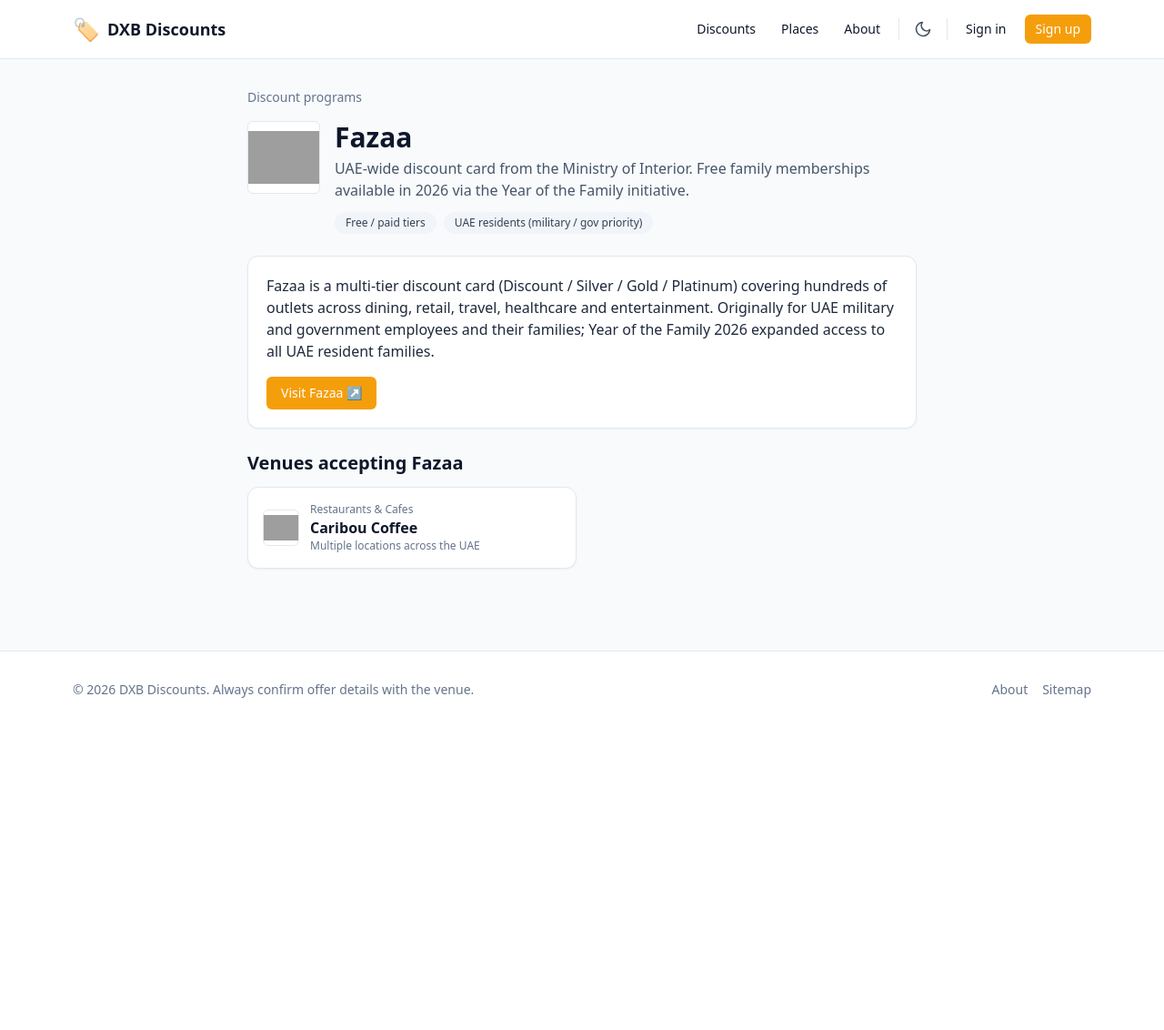
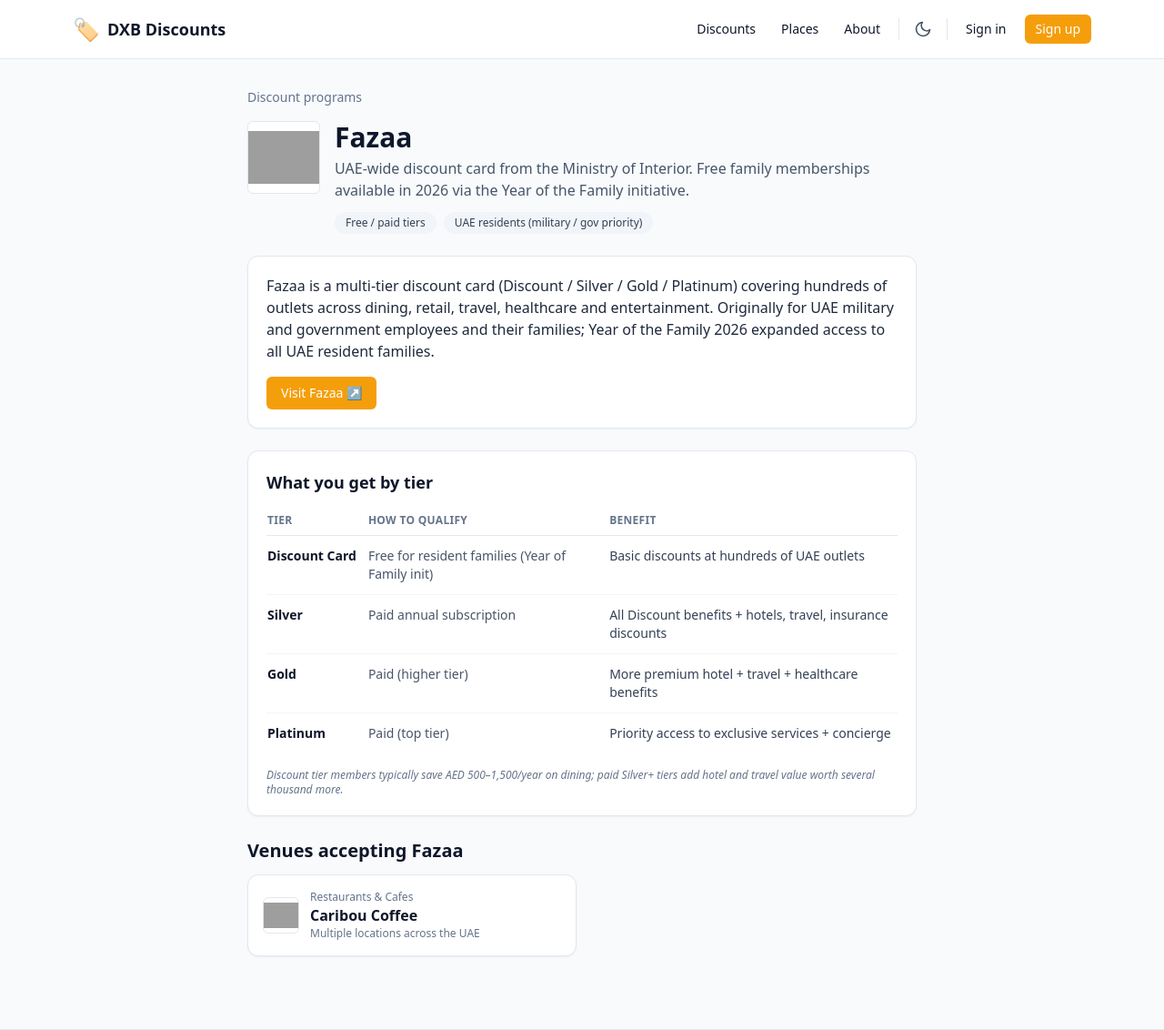
Before and after one commit to scripts-and-tables/dxb-discounts, a Django app: page /discounts/fazaa/ in a window 1280 px wide. Shown: the top 1132 px of the page at 91% size. Before the commit the page ends 767 px from the top, so only its background shows below. Run offline with Django 5.2, Linux system fonts and the light colour scheme; data comes from the database, SQL or seed files in the repository; some libraries are stand-ins or nearby versions; grey boxes are pictures that could not be loaded.

Commit message:
Add 3 programs (Atlantis Circle / U By Emaar / Al-Futtaim Blue) with tier breakdowns
Three things shipped together:

1. New programs added to DiscountProgram TextChoices and seeded with full
   marketing copy, official URL, eligibility, and per-tier benefit data:
   - Atlantis Circle (Blue 15% / Silver 20% / Gold 25% / Black 30%, free
     auto-tier by AED-spent at Atlantis dining)
   - U By Emaar (Black / Silver / Gold / Platinum, points-based via
     Upoints across Address Hotels, Vida, Armani Hotel, At.Mosphere,
     Reel Cinemas, Dubai Aquarium and Dubai Mall dining)
   - Blue (Al-Futtaim) — single-tier infinite cashback across IKEA,
     M&S, Plug-Ins, ACE, Lacoste, Toys R Us, Festival City, etc.

   Tile colour assignments: Atlantis Circle → slate-900 (navy),
   U By Emaar → purple-700, Al-Futtaim Blue → blue-700.

2. Schema: two new fields on Program — `tiers` (JSONField list of
   {name, threshold, benefit}) and `expected_savings` (one-line
   summary). Backfilled tier data + savings text on every existing
   program (Fazaa, Esaad, Entertainer, Zomato, Repeat, Elite Club,
   Supper Club, Emirates Platinum, Shukran, SHARE Rewards, Emirates
   Skywards, plus a generic in-house entry).

   Program detail page now renders a "What you get by tier" table
   below the description with three columns (Tier / How to qualify /
   Benefit) and the savings line as a footnote. 14 programs all
   visible with tier breakdowns.

3. In-house chain loyalty: migration that auto-attaches a discount
   tagged source_program=in_house to every Place whose name contains
   one of 8 chain match-strings (Costa, Tim Hortons, Starbucks, Pickl,
   Pizza Hut, McDonald, Operation Falafel, Espresso Lab). Honest
   outcome — only Tim Hortons is in our current catalog (1 match);
   the other 7 chains aren't represented because Supper Club and
   Elite Club bias toward premium hotel dining rather than QSR. The
   migration is in place so that when those chain stores get added
   later, the loyalty program will already be wired up via slug
   convention.

Catalog state: 953 places, 1,026 discounts, 14 programs.

Co-Authored-By: Claude Opus 4.7 (1M context) <noreply@anthropic.com>

```diff
--- a/apps/discounts/models.py
+++ b/apps/discounts/models.py
@@ -26,6 +26,9 @@ class DiscountProgram(models.TextChoices):
     SHUKRAN = "shukran", "Shukran"
     SHARE_REWARDS = "share_rewards", "SHARE Rewards"
     EMIRATES_SKYWARDS = "emirates_skywards", "Emirates Skywards"
+    ATLANTIS_CIRCLE = "atlantis_circle", "Atlantis Circle"
+    U_BY_EMAAR = "u_by_emaar", "U By Emaar"
+    AL_FUTTAIM_BLUE = "al_futtaim_blue", "Blue (Al-Futtaim)"
 
 
 class Program(models.Model):
@@ -45,6 +48,14 @@ class Program(models.Model):
     eligibility = models.CharField(max_length=160, blank=True, help_text="e.g. 'UAE residents', 'Emirates Group employees'")
     is_published = models.BooleanField(default=True)
     sort_order = models.PositiveSmallIntegerField(default=100, help_text="Lower = higher up in the directory.")
+    tiers = models.JSONField(
+        default=list, blank=True,
+        help_text="List of {name, threshold, benefit} dicts shown as a table on the program detail page.",
+    )
+    expected_savings = models.CharField(
+        max_length=240, blank=True,
+        help_text="One-line summary of typical savings, shown under the tier table.",
+    )
     created_at = models.DateTimeField(auto_now_add=True)
     updated_at = models.DateTimeField(auto_now=True)
 
--- a/templates/discounts/program_detail.html
+++ b/templates/discounts/program_detail.html
@@ -40,6 +40,37 @@
     </article>
   {% endif %}
 
+  {% if program.tiers %}
+    <article class="card p-5 mb-6">
+      <h2 class="text-lg font-semibold text-slate-900 dark:text-slate-100 mb-3">What you get by tier</h2>
+      <div class="overflow-x-auto">
+        <table class="w-full text-sm border-collapse">
+          <thead>
+            <tr class="text-left text-xs uppercase tracking-wide text-slate-500 dark:text-slate-400 border-b border-slate-200 dark:border-slate-700">
+              <th class="py-2 pr-3 font-semibold">Tier</th>
+              <th class="py-2 pr-3 font-semibold">How to qualify</th>
+              <th class="py-2 font-semibold">Benefit</th>
+            </tr>
+          </thead>
+          <tbody>
+            {% for t in program.tiers %}
+              <tr class="border-b border-slate-100 dark:border-slate-800 last:border-0 align-top">
+                <td class="py-3 pr-3 font-semibold text-slate-900 dark:text-slate-100 whitespace-nowrap">{{ t.name }}</td>
+                <td class="py-3 pr-3 text-slate-600 dark:text-slate-400">{{ t.threshold }}</td>
+                <td class="py-3 text-slate-700 dark:text-slate-300">{{ t.benefit }}</td>
+              </tr>
+            {% endfor %}
+          </tbody>
+        </table>
+      </div>
+      {% if program.expected_savings %}
+        <p class="mt-4 text-xs text-slate-500 dark:text-slate-400 italic">
+          {{ program.expected_savings }}
+        </p>
+      {% endif %}
+    </article>
+  {% endif %}
+
   <h2 class="text-xl font-bold text-slate-900 dark:text-slate-100 mb-3">
     {% if venues %}Venues accepting {{ program.name }}{% else %}No venues yet{% endif %}
   </h2>
--- a/templates/places/_program_bubble.html
+++ b/templates/places/_program_bubble.html
@@ -14,4 +14,7 @@ Expects: program (dict with .value and .label).
 {% elif program.value == "shukran" %}<span class="chip bg-orange-100 text-orange-900 dark:bg-orange-900/40 dark:text-orange-200">{{ program.label }}</span>
 {% elif program.value == "share_rewards" %}<span class="chip bg-indigo-100 text-indigo-900 dark:bg-indigo-900/40 dark:text-indigo-200">{{ program.label }}</span>
 {% elif program.value == "emirates_skywards" %}<span class="chip bg-sky-100 text-sky-900 dark:bg-sky-900/40 dark:text-sky-200">{{ program.label }}</span>
+{% elif program.value == "atlantis_circle" %}<span class="chip bg-slate-200 text-slate-900 dark:bg-slate-700/60 dark:text-slate-100">{{ program.label }}</span>
+{% elif program.value == "u_by_emaar" %}<span class="chip bg-purple-100 text-purple-900 dark:bg-purple-900/40 dark:text-purple-200">{{ program.label }}</span>
+{% elif program.value == "al_futtaim_blue" %}<span class="chip bg-blue-100 text-blue-900 dark:bg-blue-900/40 dark:text-blue-200">{{ program.label }}</span>
 {% else %}<span class="chip">{{ program.label }}</span>{% endif %}
--- a/templates/places/_program_tile.html
+++ b/templates/places/_program_tile.html
@@ -28,6 +28,12 @@ choices' display name automatically.
   {% include "places/_program_tile_inner.html" with header_class="bg-indigo-700" %}
 {% elif discount.source_program == "emirates_skywards" %}
   {% include "places/_program_tile_inner.html" with header_class="bg-sky-700" %}
+{% elif discount.source_program == "atlantis_circle" %}
+  {% include "places/_program_tile_inner.html" with header_class="bg-slate-900" %}
+{% elif discount.source_program == "u_by_emaar" %}
+  {% include "places/_program_tile_inner.html" with header_class="bg-purple-700" %}
+{% elif discount.source_program == "al_futtaim_blue" %}
+  {% include "places/_program_tile_inner.html" with header_class="bg-blue-700" %}
 {% else %}
   {% include "places/_program_tile_inner.html" with header_class="bg-slate-700" %}
 {% endif %}
```
Also changed, not shown: apps/discounts/migrations/0019_add_program_tiers_and_three_more_programs.py (added), apps/discounts/migrations/0020_seed_new_programs_and_tiers.py (added), apps/discounts/migrations/0021_in_house_chain_loyalty.py (added).
